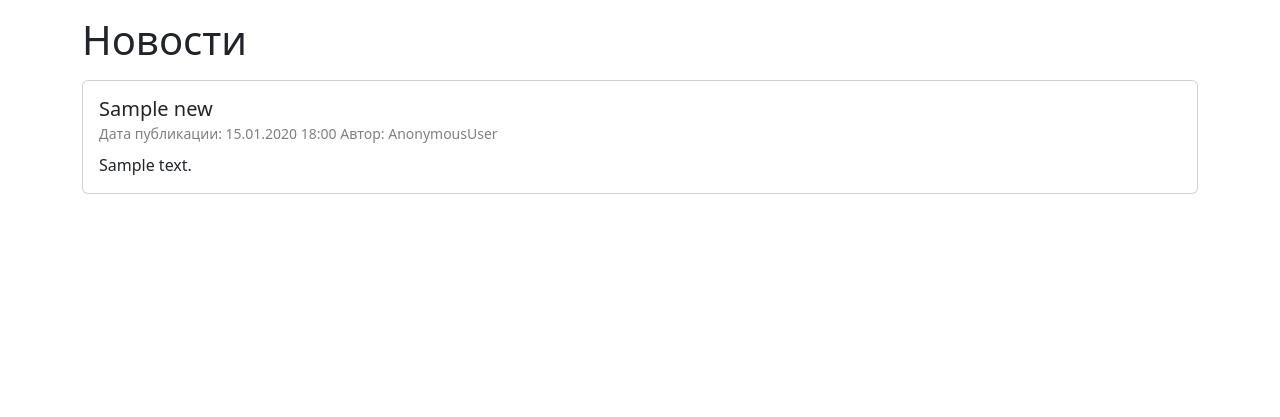
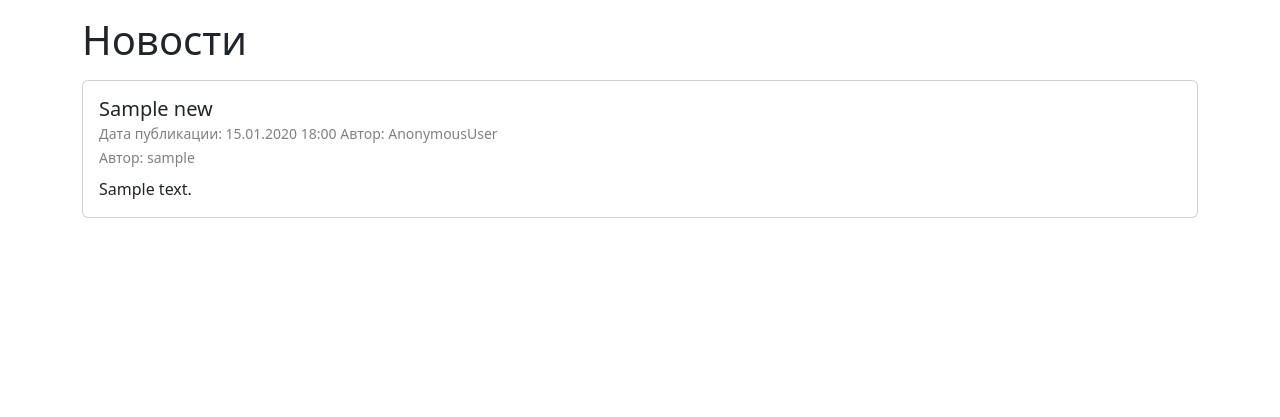
Before and after one commit to bolanebyla/ThesisDjangoSecurity, a Django app: page /news/ in a window 1280 px wide. Shown: the part 56-473 px from the top of the page. Run offline with Django 4.2, Linux system fonts and the light colour scheme; tables that the repository leaves empty hold one stand-in row (Sample ...).

Commit message:
Выводить автора с отступом

```diff
--- a/src/news/templates/news/news_list.html
+++ b/src/news/templates/news/news_list.html
@@ -19,6 +19,7 @@
                         <div class="card-body">
                             <h5 class="card-title mb-0">{{ news.title }}</h5>
                             <div class="mb-2" style="color: gray">
+                                <div>
                                     <small>
                                         <span>Дата публикации: {{ news.creation_date|date:'d.m.Y H:i' }}</span>
                                         {% if news.creation_date != news.update_date %}
@@ -26,6 +27,12 @@
                                         {% endif %}
                                         <span>Автор: {{ user }}</span>
                                     </small>
+                                </div>
+                                <div>
+                                    <small>
+                                        <span>Автор: {{ news.author }}</span>
+                                    </small>
+                                </div>
                             </div>
                             <p class="card-text">{{ news.text }}</p>
                             {% if user.is_staff or news.author == user %}
```
Lines whose indentation alone changed are shown as unchanged.
